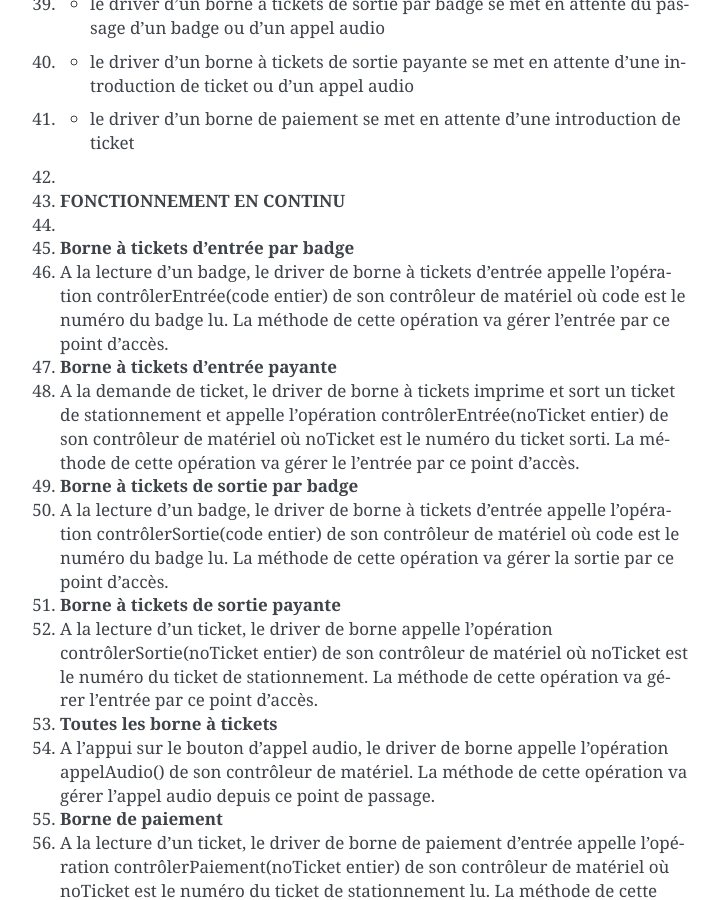
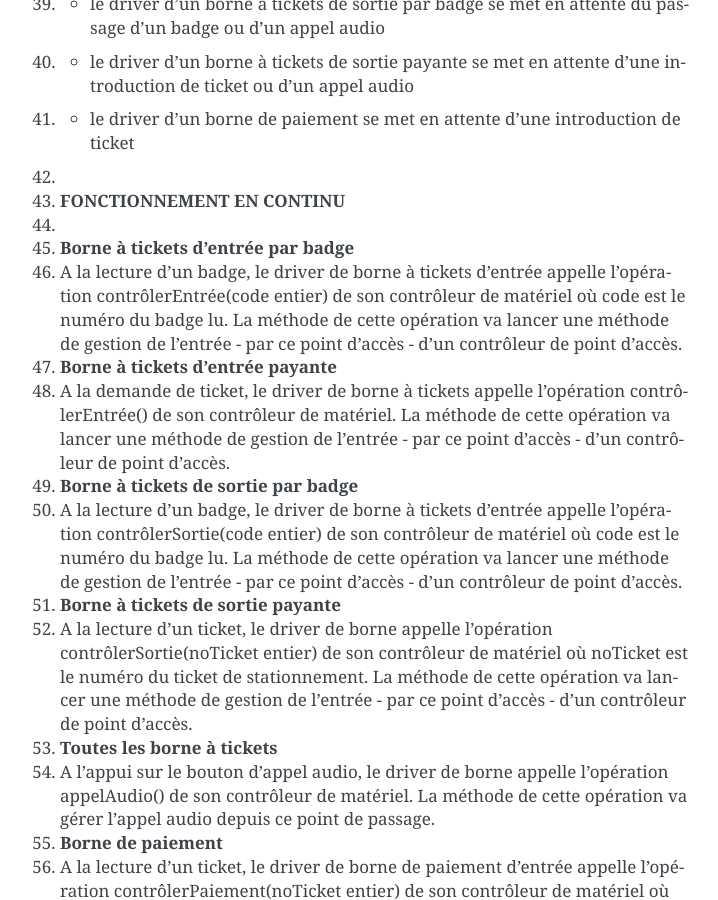
Before and after one commit to cyrilled/iPark, a Sphinx documentation site: the page built from master/source/res/DocDrivers.rst, in a window 1280 px wide and 900 px high, scrolled down 1991 px. Shown: the whole window, without its empty margins (390-1108 px from the left). Built offline with Sphinx 7.4.7, drawn with Linux system fonts in a browser that asks for light colours.

Commit message:
Update DocDrivers.rst

```diff
--- a/master/source/res/DocDrivers.rst
+++ b/master/source/res/DocDrivers.rst
@@ -53,13 +53,13 @@ Ce document présente l'installation et le fonctionnement des drivers de bissas
 #. **FONCTIONNEMENT EN CONTINU**
 #. ######
 #. **Borne à tickets d'entrée par badge**
-#. A la lecture d'un badge, le driver de borne à tickets d'entrée appelle l'opération contrôlerEntrée(code entier) de son contrôleur de matériel où code est le numéro du badge lu. La méthode de cette opération va gérer l'entrée par ce point d'accès.
+#. A la lecture d'un badge, le driver de borne à tickets d'entrée appelle l'opération contrôlerEntrée(code entier) de son contrôleur de matériel où code est le numéro du badge lu. La méthode de cette opération va lancer une méthode de gestion de l’entrée - par ce point d’accès - d'un contrôleur de point d'accès.
 #. **Borne à tickets d'entrée payante**
-#. A la demande de ticket, le driver de borne à tickets imprime et sort un ticket de stationnement et appelle l'opération contrôlerEntrée(noTicket entier) de son contrôleur de matériel où noTicket est le numéro du ticket sorti. La méthode de cette opération va gérer le l'entrée par ce point d'accès.
+#. A la demande de ticket, le driver de borne à tickets appelle l’opération contrôlerEntrée() de son contrôleur de matériel. La méthode de cette opération va lancer une méthode de gestion de l’entrée - par ce point d’accès - d'un contrôleur de point d'accès.
 #. **Borne à tickets de sortie par badge**
-#. A la lecture d'un badge, le driver de borne à tickets d'entrée appelle l'opération contrôlerSortie(code entier) de son contrôleur de matériel où code est le numéro du badge lu. La méthode de cette opération va gérer la sortie par ce point d'accès.
+#. A la lecture d'un badge, le driver de borne à tickets d'entrée appelle l'opération contrôlerSortie(code entier) de son contrôleur de matériel où code est le numéro du badge lu. La méthode de cette opération va lancer une méthode de gestion de l’entrée - par ce point d’accès - d'un contrôleur de point d'accès.
 #. **Borne à tickets de sortie payante**
-#. A la lecture d'un ticket, le driver de borne appelle l'opération contrôlerSortie(noTicket entier) de son contrôleur de matériel où noTicket est le numéro du ticket de stationnement. La méthode de cette opération va gérer l'entrée par ce point d'accès.
+#. A la lecture d'un ticket, le driver de borne appelle l'opération contrôlerSortie(noTicket entier) de son contrôleur de matériel où noTicket est le numéro du ticket de stationnement. La méthode de cette opération va lancer une méthode de gestion de l’entrée - par ce point d’accès - d'un contrôleur de point d'accès.
 #. **Toutes les borne à tickets**
 #. A l'appui sur le bouton d'appel audio, le driver de borne appelle l'opération appelAudio() de son contrôleur de matériel. La méthode de cette opération va gérer l'appel audio depuis ce point de passage.
 #. **Borne de paiement**
```
